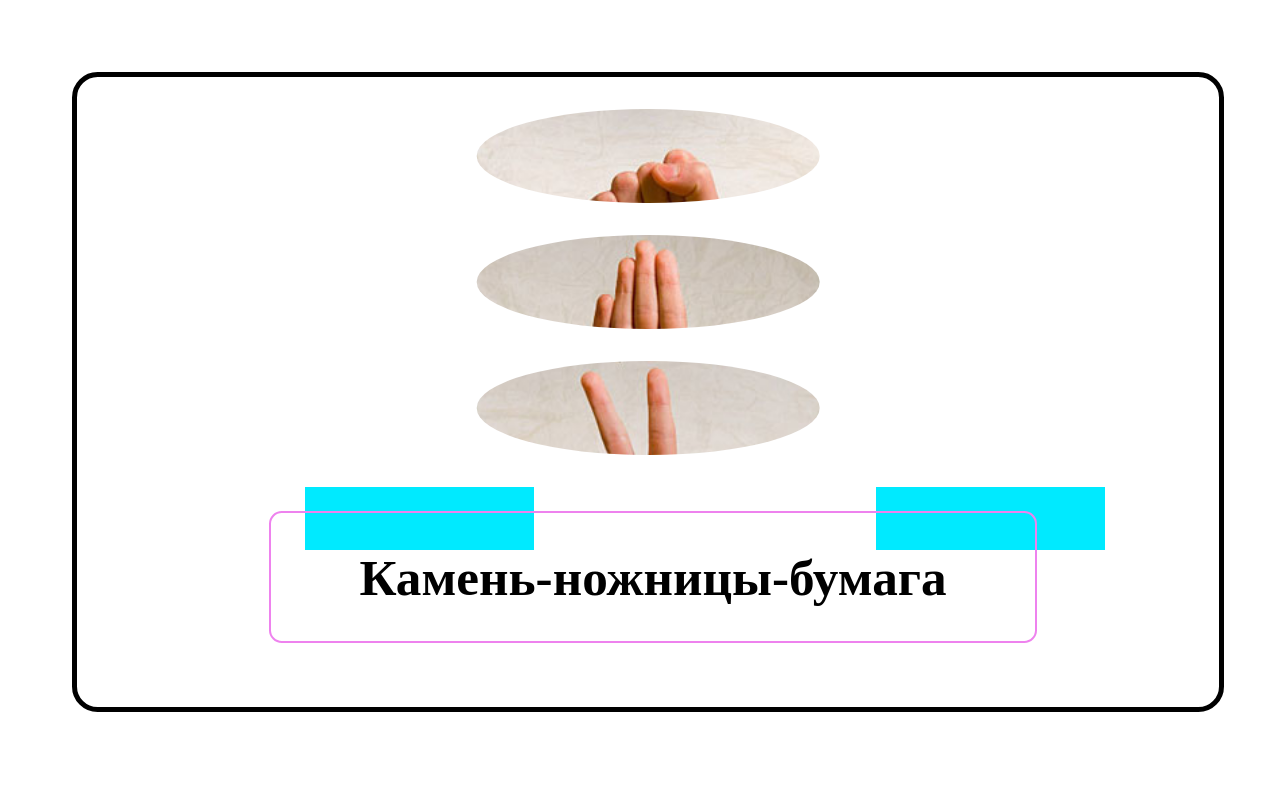
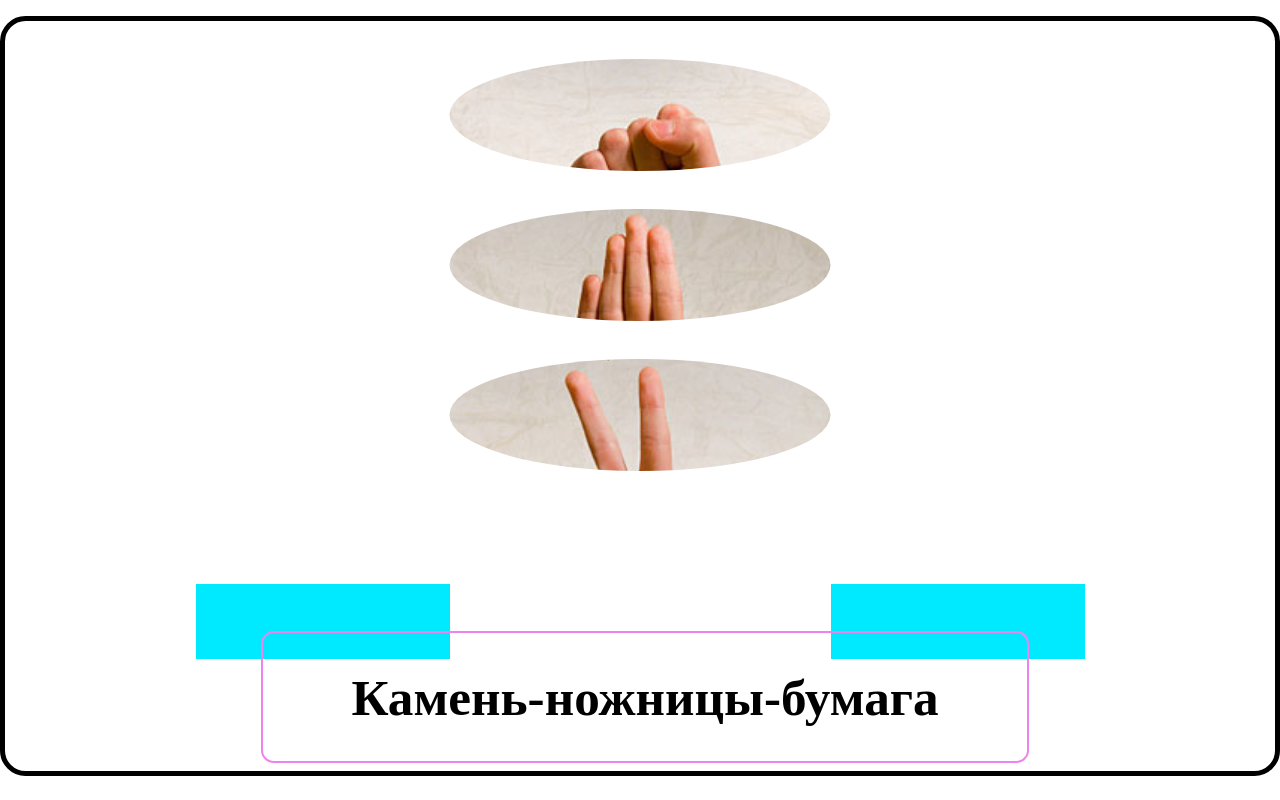
Before and after one commit to Zmennn/08, a plain HTML site: page index.html in a window 1280 px wide. Drawn offline with Linux system fonts and the light colour scheme.

Commit message:
фикс разметки

```diff
--- a/css/style.css
+++ b/css/style.css
@@ -2,28 +2,27 @@
   box-sizing: border-box;
 }
 
-/* body {
-  position: fixed;
-  border: chartreuse 2px dashed;
-} */
+body {
+  margin: 0;
+}
 
 .main-container {
   position: relative;
-  width: 90vw;
-  height: 80vh;
+  width: 100vw;
+  height: 95vh;
   border: solid black 5px;
   border-radius: 2vw;
-  left: 5vw;
-  top: 8vh;
+
+  top: 2vh;
 }
 
 .title-cont {
   position: absolute;
-  bottom: 8vh;
+  bottom: 1vh;
   width: 60vw;
   border: solid violet 2px;
   border-radius: 1vw;
-  margin-left: 15vw;
+  margin-left: 20vw;
 }
 .title-cont__title {
   text-align: center;
@@ -86,8 +85,8 @@
   position: absolute;
   width: 20%;
   height: 10%;
-  top: 65%;
-  left: 20%;
+  top: 75%;
+  left: 15%;
   background-color: rgb(0, 234, 255);
   font-size: 10vw;
   line-height: 1;
@@ -101,8 +100,8 @@
   position: absolute;
   width: 20%;
   height: 10%;
-  top: 65%;
-  left: 70%;
+  top: 75%;
+  right: 15%;
   background-color: rgb(0, 234, 255);
   font-size: 10vw;
   line-height: 1;
```
